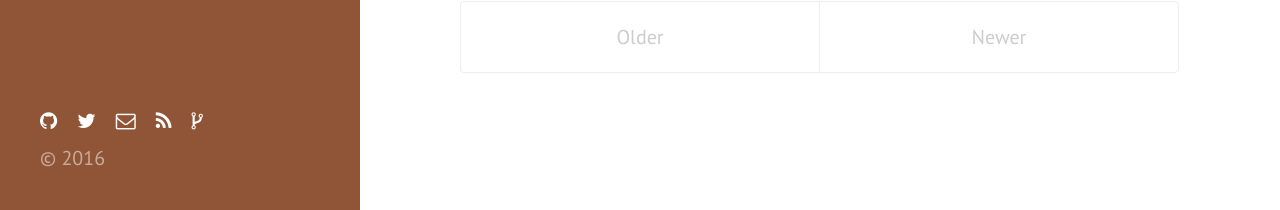
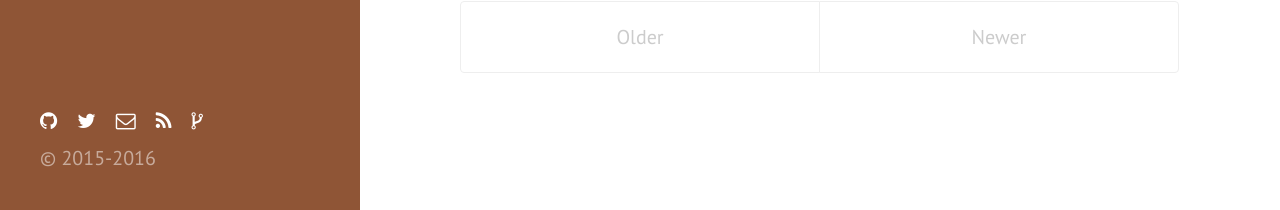
Before and after one commit to mhib/mhib.github.io, a Jekyll site: the page built from index.html, in a window 1280 px wide and 1042 px high. Shown: the part 829-1039 px from the top of the window. Built offline with Jekyll 4.4.1, drawn with Linux system fonts in a browser that asks for light colours; the list of posts is cut into pages by our own code.

Commit message:
Copyrights

```diff
--- a/_includes/sidebar.html
+++ b/_includes/sidebar.html
@@ -96,6 +96,6 @@
           </a>
         </li>
       </ul>
-    <p class="copyrights">&copy; {{ site.time | date: '%Y' }}</p>
+    <p class="copyrights">&copy; 2015-{{ site.time | date: '%Y' }}</p>
   </div>
 </div>
```
